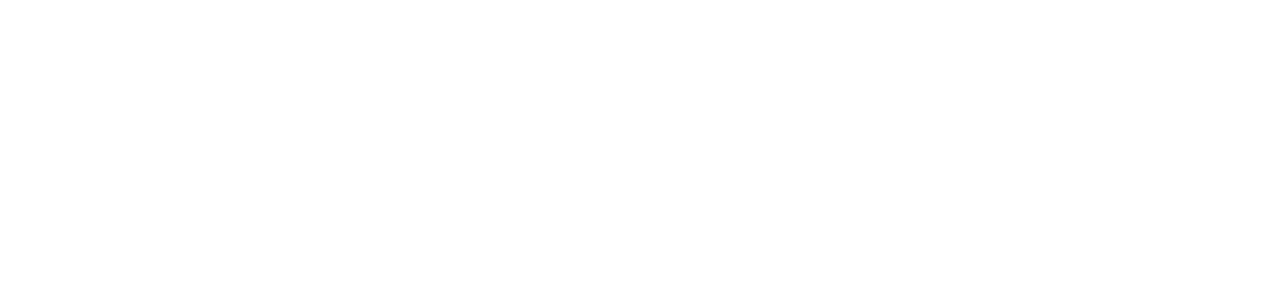
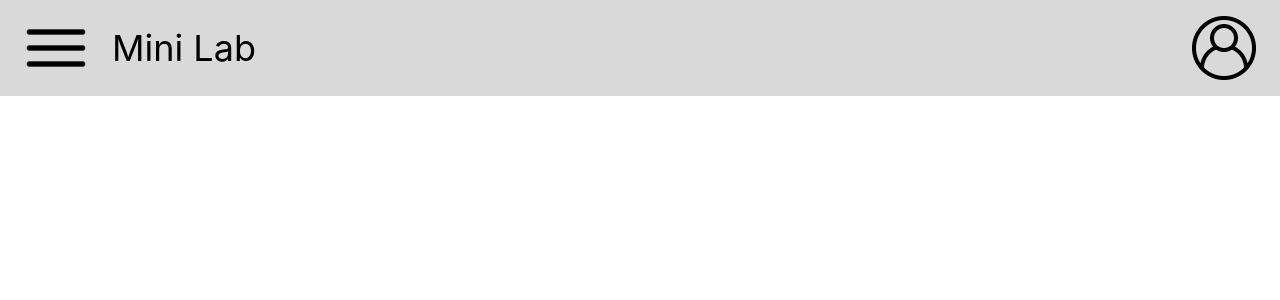
Before and after one commit to 2025-nycu-cloud-native-team17/mini-lab-web, a React (Create React App) app: page / in a window 1280 px wide. Shown: the top 300 px of the page. Built offline with nearby package versions, Linux system fonts and the light colour scheme.

Commit message:
feat: Add Header component

```diff
--- a/src/App.js
+++ b/src/App.js
@@ -1,6 +1,9 @@
+import Header from './Components/Header.js'
+
 function App() {
   return (
     <div className="App">
+      <Header />
     </div>
   );
 }
--- /dev/null
+++ b/src/Components/Header.js
@@ -0,0 +1,16 @@
+import menu from '../Icons/menu.png'
+import profile from '../Icons/profile.png'
+
+function Header() {
+  return (
+      <header className="flex bg-[#D9D9D9] text-4xl h-24 items-center">
+        <img src={menu} alt="menu" className="size-16 mx-6" />
+        <div>
+            Mini Lab
+        </div>
+        <img src={profile} alt="profile" className="ml-auto size-16 mx-6"/>
+      </header>
+  );
+}
+
+export default Header;
```
Also changed, not shown: src/Icons/menu.png (added), src/Icons/profile.png (added).
